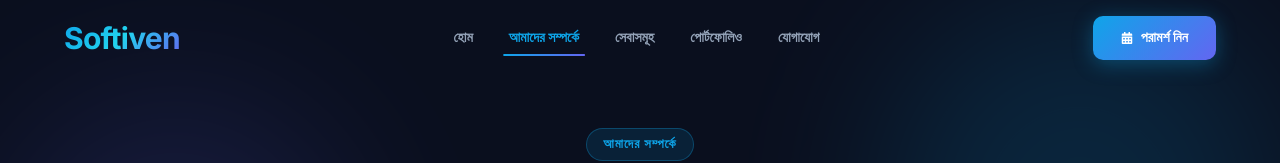
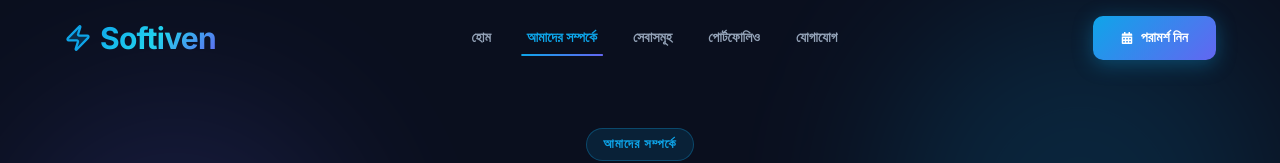
Before and after one commit to saadafahmed45/softiven-agancy-client, a Next.js app: page /about in a window 1280 px wide. Shown: the top 163 px of the page. Built offline with nearby package versions, Linux system fonts and the light colour scheme.

Commit message:
Update logo to include an attractive Zap icon with the gradient text

```diff
--- a/app/shared/Footer.jsx
+++ b/app/shared/Footer.jsx
@@ -1,6 +1,7 @@
 import Link from "next/link";
 import Image from "next/image";
 import { FaFacebook, FaLinkedin, FaWhatsapp, FaPhoneAlt, FaEnvelope, FaMapMarkerAlt } from "react-icons/fa";
+import { Zap } from "lucide-react";
 
 const quickLinks = [
   { href: "/", label: "হোম" },
@@ -26,7 +27,8 @@ export default function Footer() {
         <div className="grid grid-cols-1 md:grid-cols-2 lg:grid-cols-4 gap-12">
           {/* Brand column */}
           <div className="lg:col-span-1 space-y-6">
-            <Link href="/" className="inline-block">
+            <Link href="/" className="flex items-center gap-2 group inline-flex">
+              <Zap className="w-7 h-7 text-[#0EA5E9] fill-[#0EA5E9]/20 group-hover:rotate-12 transition-transform duration-300" />
               <span className="gradient-text text-3xl font-bold font-display tracking-tight">
                 Softiven
               </span>
--- a/app/shared/Navbar.jsx
+++ b/app/shared/Navbar.jsx
@@ -7,6 +7,7 @@ import { usePathname } from "next/navigation";
 import { GiHamburgerMenu } from "react-icons/gi";
 import { IoClose } from "react-icons/io5";
 import { FaCalendarAlt } from "react-icons/fa";
+import { Zap } from "lucide-react";
 
 function Navbar() {
   const pathname = usePathname();
@@ -38,7 +39,8 @@ function Navbar() {
       <div className="max-w-7xl mx-auto px-6 md:px-10 lg:px-16 py-4">
         <div className="flex items-center justify-between">
           {/* Logo */}
-          <Link href="/" className="flex items-center z-10">
+          <Link href="/" className="flex items-center gap-2 z-10 group">
+            <Zap className="w-7 h-7 text-[#0EA5E9] fill-[#0EA5E9]/20 group-hover:rotate-12 transition-transform duration-300" />
             <span className="gradient-text text-3xl font-bold font-display tracking-tight">
               Softiven
             </span>
```
